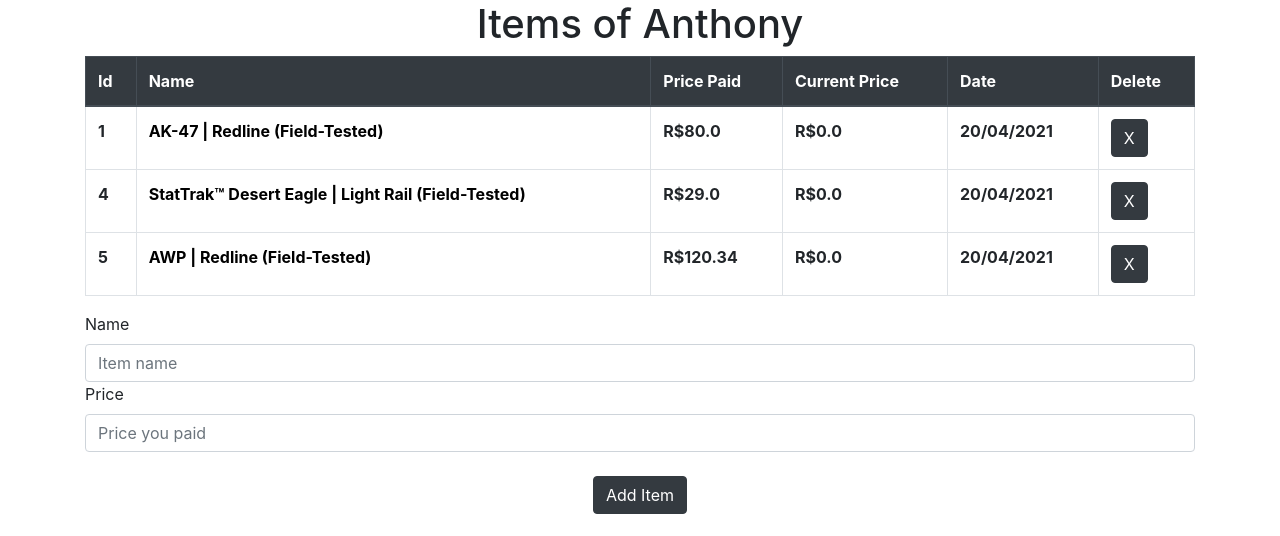
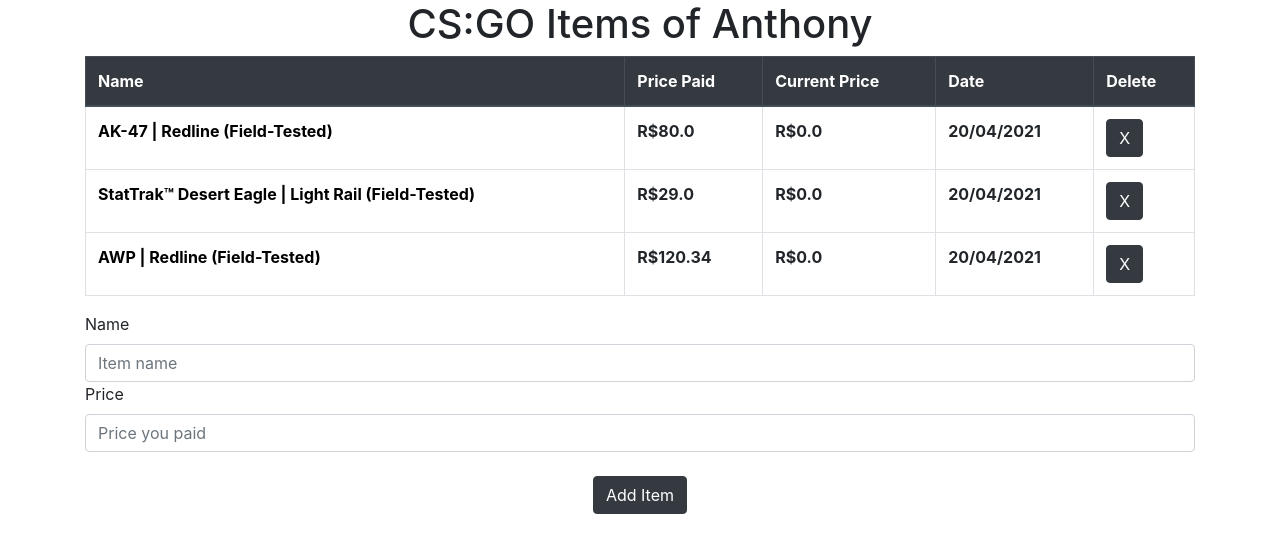
Before and after one commit to anthonyzutter/CSGO-Prices-Tracker, a Flask app: template website/templates/home.html in a window 1280 px wide. Shown: the part 56-592 px from the top of the page. Run offline with Flask 2, Linux system fonts and the light colour scheme; the template is opened without the code that fills it: values that come from a table or form of the project are taken from there, others are empty; data comes from the database, SQL or seed files in the repository; some libraries are stand-ins or nearby versions.

Commit message:
new requirements

```diff
--- /dev/null
+++ b/requirements.txt
@@ -0,0 +1,4 @@
+flask
+flask_sqlalchemy
+flask_login
+steam_community_market
--- a/website/templates/home.html
+++ b/website/templates/home.html
@@ -1,10 +1,9 @@
 {% extends "base.html" %} {% block title %}Prices Tracker{% endblock %}
 {% block content %}
-<h1 align="center">Items of {{ user.username }}</h1>
+<h1 align="center">CS:GO Items of {{ user.username }}</h1>
 <table class="table table-bordered table-hover">
   <thead class="thead-dark">
     <tr>
-      <th scope="col">Id</th>
       <th scope="col">Name</th>
       <th scope="col">Price Paid</th>
       <th scope="col">Current Price</th>
@@ -15,7 +14,6 @@
   <tbody>
     {% for item in user.items %}
     <tr>
-      <th scope="row">{{ item.id }}</th>
       <th scope="row">
         <a href="{{ item.url + item.name }}" class="link-light" target="_blank">
           {{ item.name }}
```
